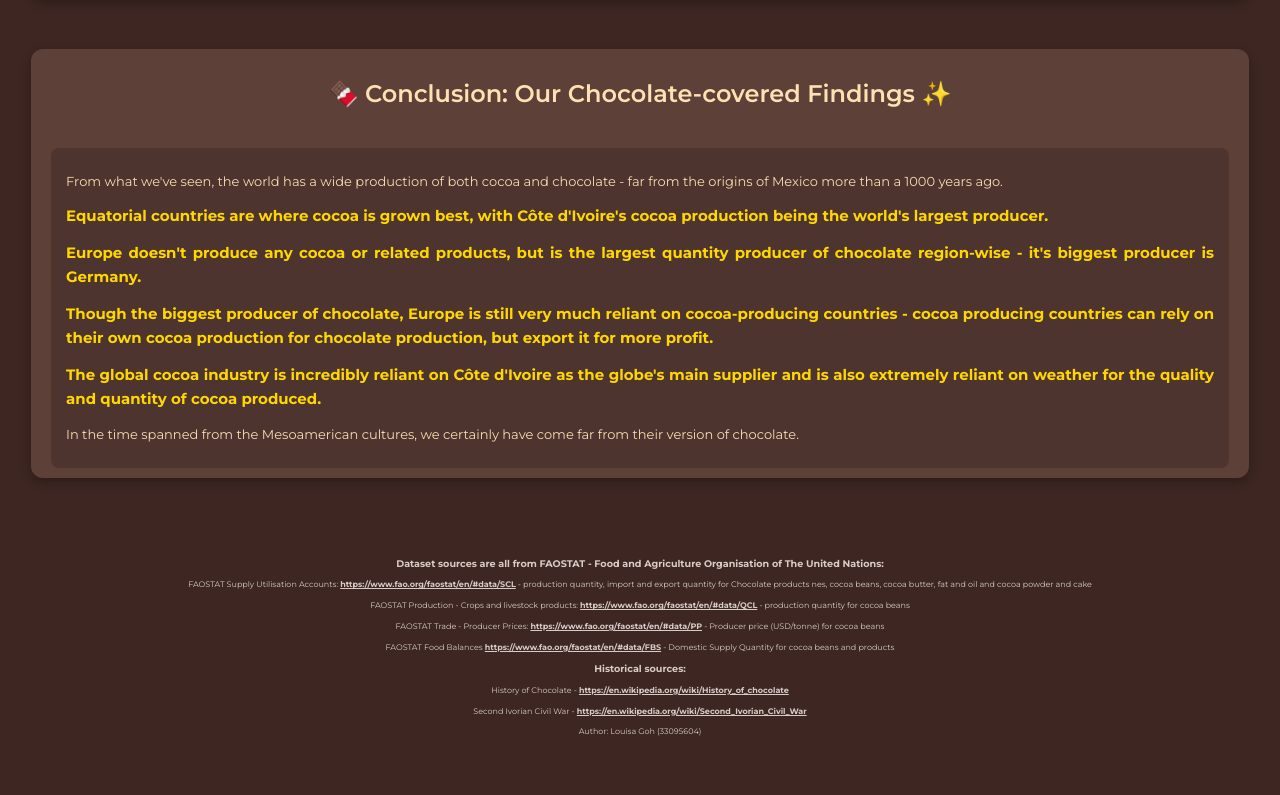
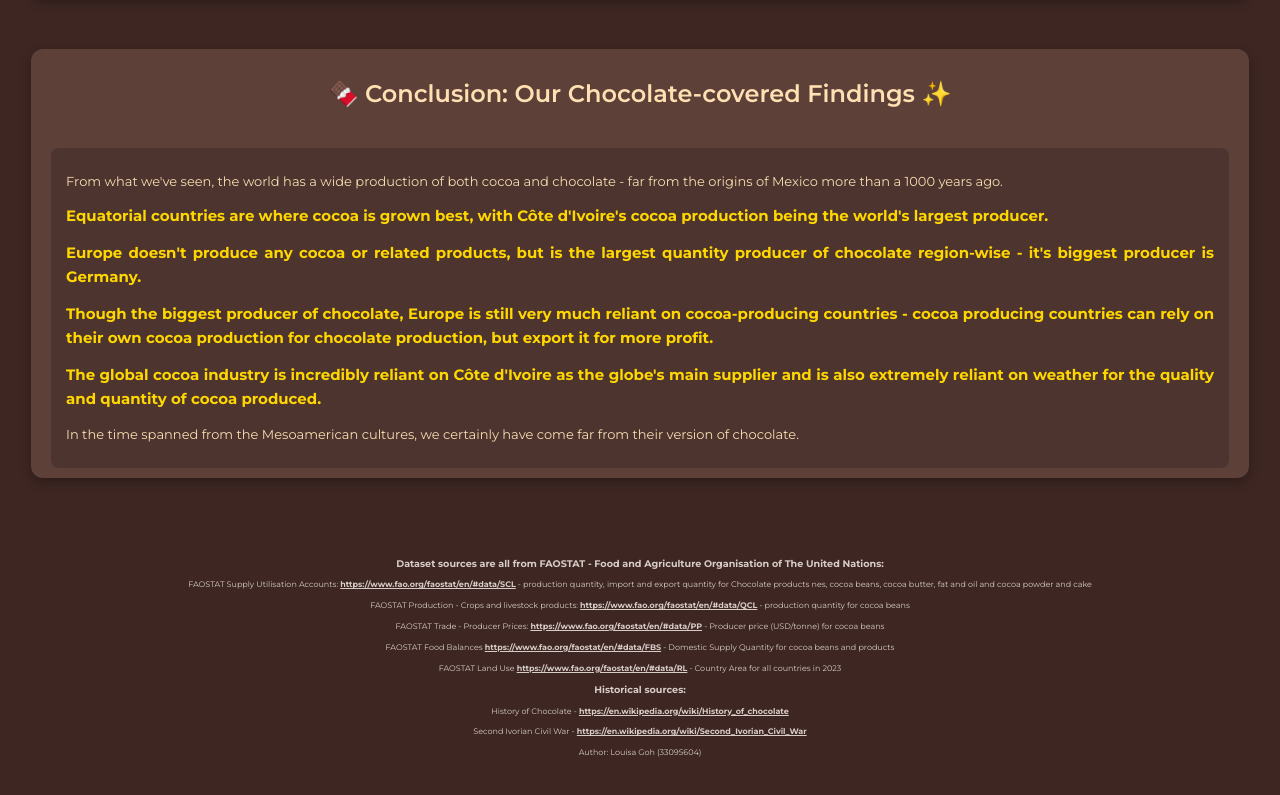
Before and after one commit to louiegogo/FIT3179_2025_Semester2, a plain HTML site: page index.html in a window 1280 px wide. Shown: the part 6933-7728 px from the top of the page. Drawn offline with Linux system fonts and the light colour scheme; a script that the page names is missing.

Commit message:
Update index.html

```diff
--- a/index.html
+++ b/index.html
@@ -270,6 +270,7 @@
       <p>FAOSTAT Production - Crops and livestock products: <u><b>https://www.fao.org/faostat/en/#data/QCL</b></u> - production quantity for cocoa beans</p>
       <p>FAOSTAT Trade - Producer Prices: <u><b>https://www.fao.org/faostat/en/#data/PP</b></u> - Producer price (USD/tonne) for cocoa beans</p>
       <p>FAOSTAT Food Balances <u><b>https://www.fao.org/faostat/en/#data/FBS</b></u> - Domestic Supply Quantity for cocoa beans and products</p>
+      <p>FAOSTAT Land Use <u><b>https://www.fao.org/faostat/en/#data/RL</b></u> - Country Area for all countries in 2023 </p>
 
       <h3>Historical sources:</h3>
       <p>History of Chocolate - <u><b>https://en.wikipedia.org/wiki/History_of_chocolate</b></u></p>
```
